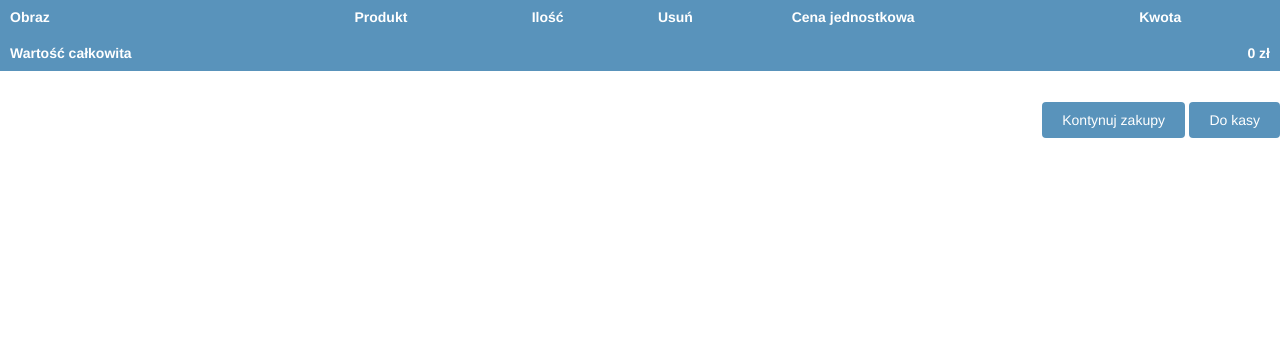
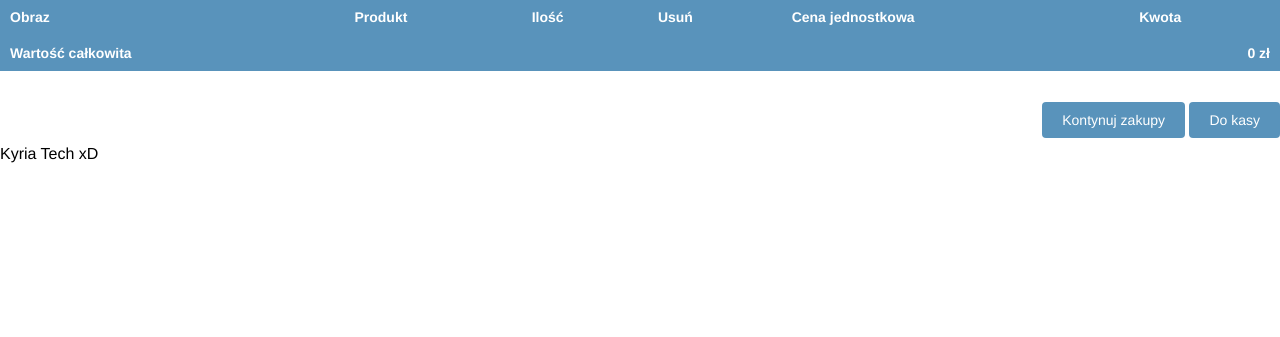
Before and after one commit to AnarchyFoxy/SelcorStore, a Django app: page /cart/ in a window 1280 px wide. Shown: the part 179-516 px from the top of the page. Run offline with Django 3.2, Linux system fonts and the light colour scheme; parts of the project's set-up code (start-up, migrations or seed data) failed here and were passed over.

Commit message:
Dodane po to, żeby dodać xD

```diff
--- a/refrstore/shop/templates/shop/base.html
+++ b/refrstore/shop/templates/shop/base.html
@@ -29,5 +29,8 @@
             {% block content %}
             {% endblock %}
         </div>
+        <footer>
+            <p>Kyria Tech xD</p>
+        </footer>
     </body>
 </html>
```
